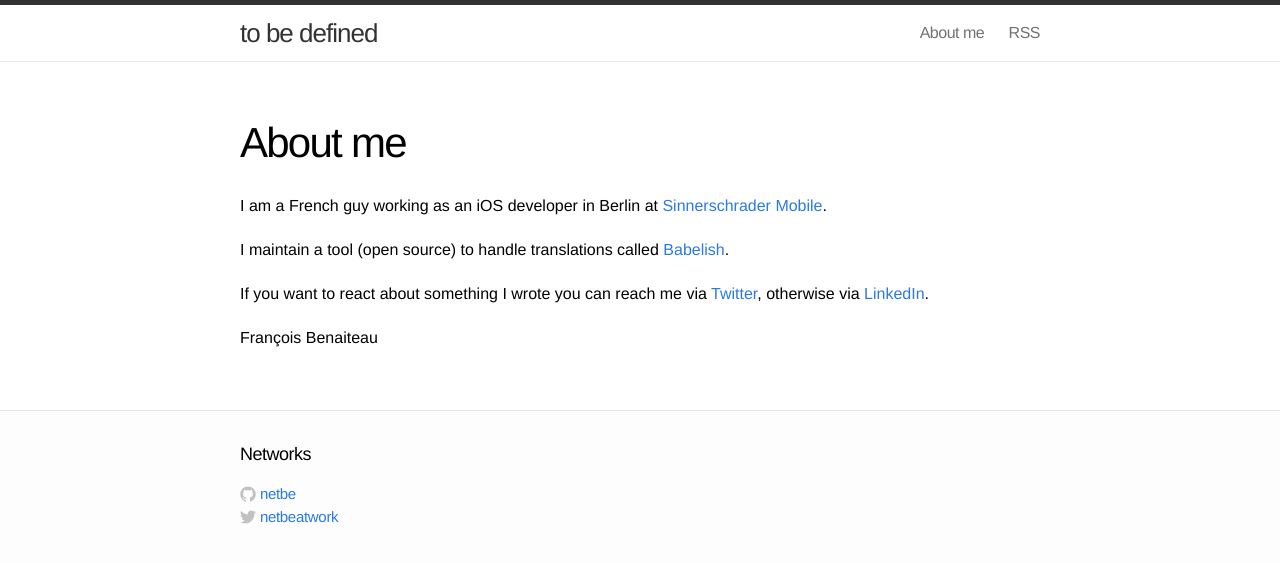
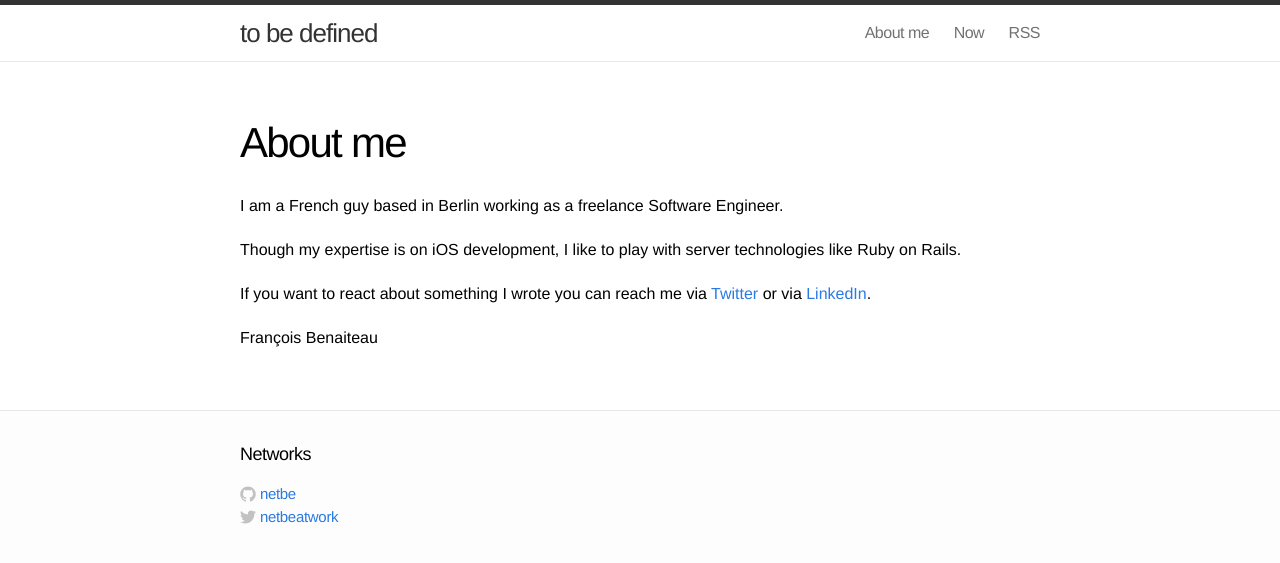
Before and after one commit to netbe/netbe.github.com, a Jekyll site: the page built from about.md, in a window 1280 px wide. Shown: the top 563 px of the page. Built offline with Jekyll 4.4.1, drawn with Linux system fonts in a browser that asks for light colours; Markdown is read by kramdown in place of the engine named in the settings.

Commit message:
Update current infos, add now page

```diff
--- a/about.md
+++ b/about.md
@@ -4,10 +4,10 @@ title: About me
 permalink: /about/
 ---
 
-I am a French guy working as an iOS developer in Berlin at [Sinnerschrader Mobile](http://sinnerschrader-mobile.com).
+I am a French guy based in Berlin working as a freelance Software Engineer.
 
-I maintain a tool (open source) to handle translations called [Babelish](http://github.com/netbe/babelish).
+Though my expertise is on iOS development, I like to play with server technologies like Ruby on Rails.
 
-If you want to react about something I wrote you can reach me via [Twitter](http://twitter.com/netbeatwork), otherwise via [LinkedIn](http://de.linkedin.com/in/benaiteau).
+If you want to react about something I wrote you can reach me via [Twitter](http://twitter.com/netbeatwork) or via [LinkedIn](http://de.linkedin.com/in/benaiteau).
 
 {{ site.author }}
```
Also changed, not shown: now.md (added, +17 -0 lines).
